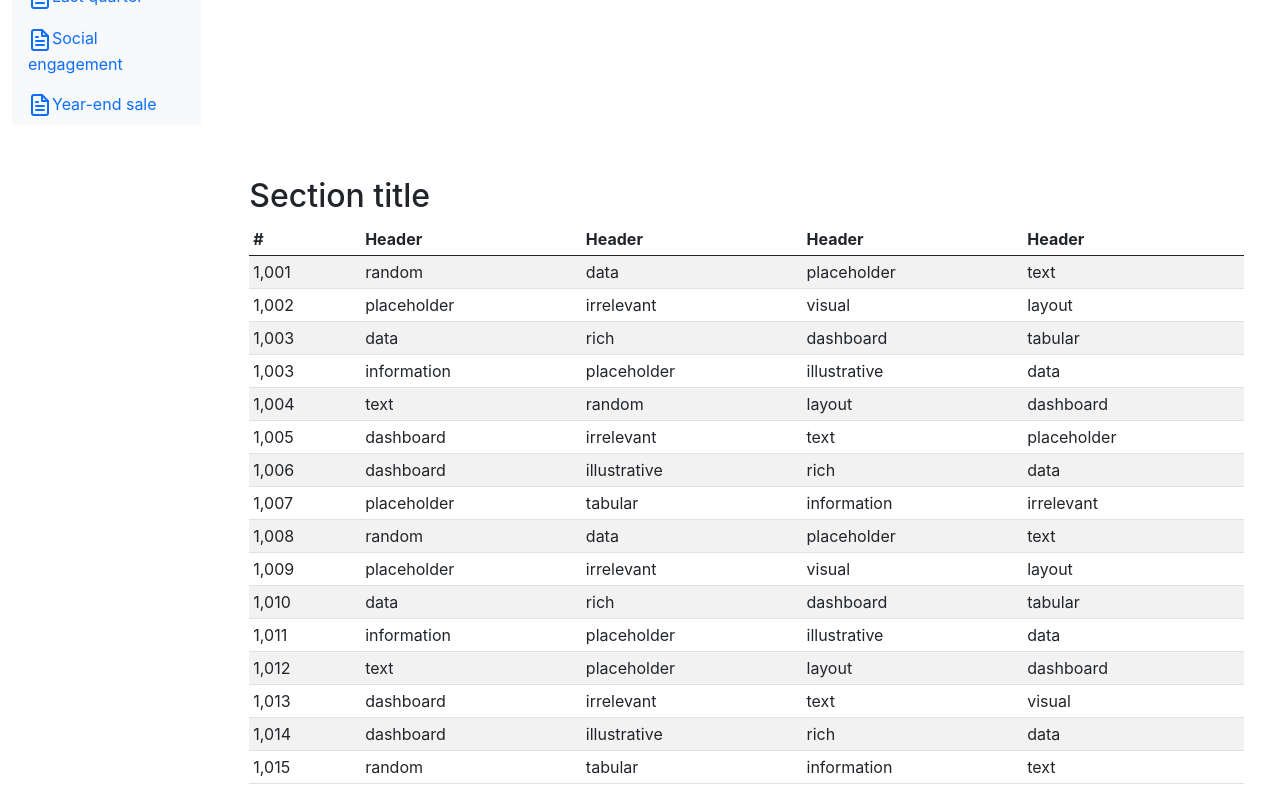
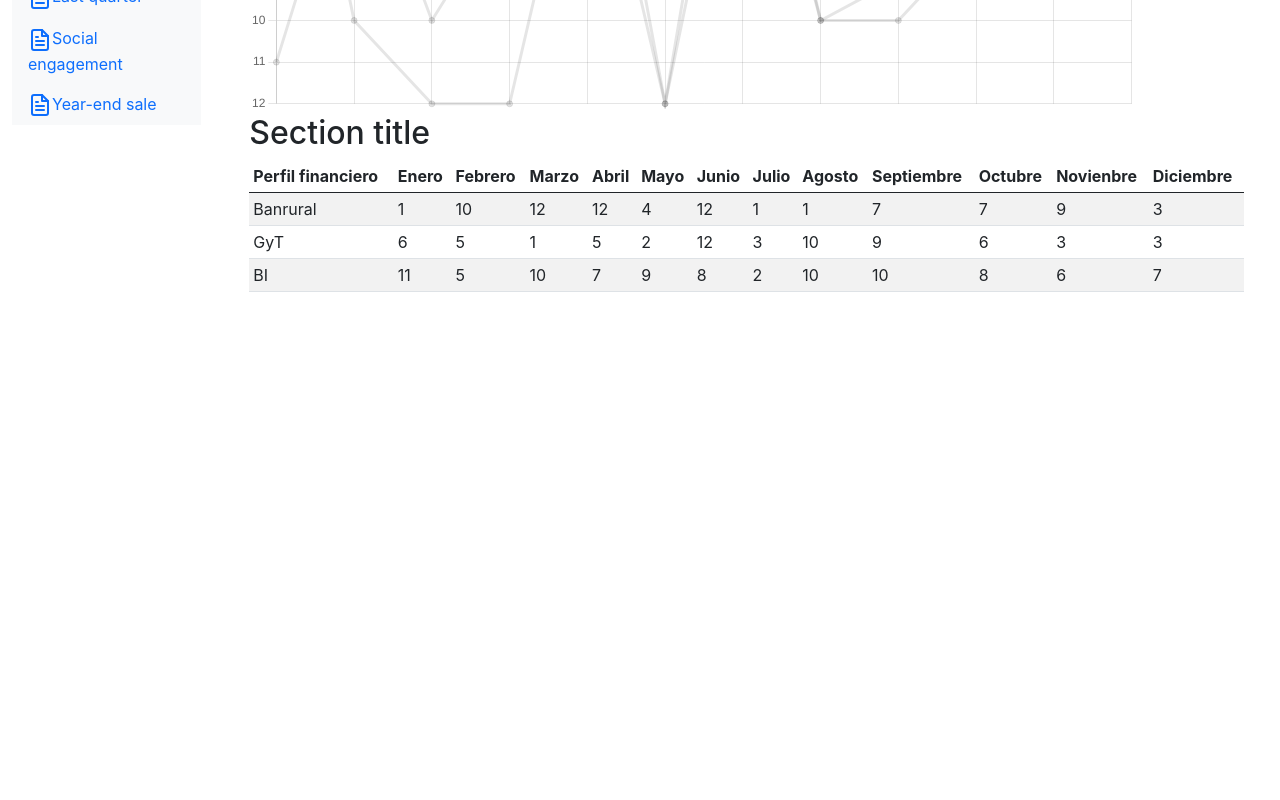
Before and after one commit to lcmr/ProyectoClaseBD2, a React (Create React App) app in the folder frontend/: page /tabla in a window 1280 px wide. Shown: the part 455-1255 px from the top of the page. After the commit the page ends 800 px from the top, so only its background shows below. Built offline with nearby package versions, Linux system fonts and the light colour scheme.

Commit message:
frontend - agrega componente de Tabla y Graph

```diff
--- a/frontend/public/index.html
+++ b/frontend/public/index.html
@@ -40,6 +40,7 @@
       integrity="sha384-gtEjrD/SeCtmISkJkNUaaKMoLD0//ElJ19smozuHV6z3Iehds+3Ulb9Bn9Plx0x4"
       crossorigin="anonymous"
     ></script>
+    <script src="https://cdn.jsdelivr.net/npm/chart.js@3.3.2/dist/chart.min.js"></script>
 
     <!--
       This HTML file is a template.
--- /dev/null
+++ b/frontend/src/components/Graph.jsx
@@ -0,0 +1,55 @@
+import { useEffect, useRef } from "react"
+
+import { MESES } from "../helpers/Variables"
+export default function Graph({ data }) {
+
+    const { from = 0, to = 11, bancos: datasets = [] } = data
+    const canvas_el = useRef(null)
+
+    const get_data = () => {
+        const labels = MESES.filter((item, index) => index >= from && index <= to);
+        return {
+            labels,
+            datasets
+        };
+    }
+
+    const get_config = () => {
+        return {
+            type: 'line',
+            data: get_data(),
+            options: {
+                scales: {
+                    y: {
+                        reverse: true,
+                        ticks: {
+                            // forces step size to be 50 units
+                            stepSize: 1
+                        }
+                    },
+                    x: {
+                        position: "top",
+                    },
+                }
+                , plugins: {
+                    legend: {
+                        position: "right"
+                    }
+                }
+            }
+        }
+    }
+
+    useEffect(() => {
+        console.log(data);
+        new window.Chart(canvas_el.current, get_config())
+    }, [])
+
+    return (
+        <div className="graph">
+            <div>
+                <canvas ref={canvas_el}></canvas>
+            </div>
+        </div>
+    )
+}
--- a/frontend/src/components/Main.jsx
+++ b/frontend/src/components/Main.jsx
@@ -1,158 +1,22 @@
+import { generate_data } from "../helpers/Generadores"
+import Graph from "./Graph"
+import Tabla from "./Tabla"
+
+const from = 0;
+const to = 11;
+const data = {
+    from
+    , to
+    , bancos: generate_data(from, to, "Banrural", "GyT", "BI")
+
+}
+
 export default function Main() {
     return (
         <main className="main  px-md-4">
-            <div className="chartjs-size-monitor">
-                <div className="chartjs-size-monitor-expand">
-                    <div className=""></div>
-                </div>
-                <div className="chartjs-size-monitor-shrink">
-                    <div className=""></div>
-                </div>
-            </div>
-            <div className="d-flex justify-content-between flex-wrap flex-md-nowrap align-items-center pt-3 pb-2 mb-3 border-bottom">
-                <h1 className="h2">Dashboard</h1>
-                <div className="btn-toolbar mb-2 mb-md-0">
-                    <div className="btn-group me-2">
-                        <button type="button" className="btn btn-sm btn-outline-secondary">Share</button>
-                        <button type="button" className="btn btn-sm btn-outline-secondary">Export</button>
-                    </div>
-                    <button type="button" className="btn btn-sm btn-outline-secondary dropdown-toggle">
-                        <svg xmlns="http://www.w3.org/2000/svg" width="24" height="24" viewBox="0 0 24 24" fill="none" stroke="currentColor" stroke-width="2" stroke-linecap="round" stroke-linejoin="round" className="feather feather-calendar"><rect x="3" y="4" width="18" height="18" rx="2" ry="2"></rect><line x1="16" y1="2" x2="16" y2="6"></line><line x1="8" y1="2" x2="8" y2="6"></line><line x1="3" y1="10" x2="21" y2="10"></line></svg>
-                        This week
-                    </button>
-                </div>
-            </div>
-
-            <canvas className="my-4 w-100 chartjs-render-monitor" id="myChart" width="1483" height="624" ></canvas>
-
+            <Graph data={data}></Graph>
             <h2>Section title</h2>
-            <div className="table-responsive">
-                <table className="table table-striped table-sm">
-                    <thead>
-                        <tr>
-                            <th>#</th>
-                            <th>Header</th>
-                            <th>Header</th>
-                            <th>Header</th>
-                            <th>Header</th>
-                        </tr>
-                    </thead>
-                    <tbody>
-                        <tr>
-                            <td>1,001</td>
-                            <td>random</td>
-                            <td>data</td>
-                            <td>placeholder</td>
-                            <td>text</td>
-                        </tr>
-                        <tr>
-                            <td>1,002</td>
-                            <td>placeholder</td>
-                            <td>irrelevant</td>
-                            <td>visual</td>
-                            <td>layout</td>
-                        </tr>
-                        <tr>
-                            <td>1,003</td>
-                            <td>data</td>
-                            <td>rich</td>
-                            <td>dashboard</td>
-                            <td>tabular</td>
-                        </tr>
-                        <tr>
-                            <td>1,003</td>
-                            <td>information</td>
-                            <td>placeholder</td>
-                            <td>illustrative</td>
-                            <td>data</td>
-                        </tr>
-                        <tr>
-                            <td>1,004</td>
-                            <td>text</td>
-                            <td>random</td>
-                            <td>layout</td>
-                            <td>dashboard</td>
-                        </tr>
-                        <tr>
-                            <td>1,005</td>
-                            <td>dashboard</td>
-                            <td>irrelevant</td>
-                            <td>text</td>
-                            <td>placeholder</td>
-                        </tr>
-                        <tr>
-                            <td>1,006</td>
-                            <td>dashboard</td>
-                            <td>illustrative</td>
-                            <td>rich</td>
-                            <td>data</td>
-                        </tr>
-                        <tr>
-                            <td>1,007</td>
-                            <td>placeholder</td>
-                            <td>tabular</td>
-                            <td>information</td>
-                            <td>irrelevant</td>
-                        </tr>
-                        <tr>
-                            <td>1,008</td>
-                            <td>random</td>
-                            <td>data</td>
-                            <td>placeholder</td>
-                            <td>text</td>
-                        </tr>
-                        <tr>
-                            <td>1,009</td>
-                            <td>placeholder</td>
-                            <td>irrelevant</td>
-                            <td>visual</td>
-                            <td>layout</td>
-                        </tr>
-                        <tr>
-                            <td>1,010</td>
-                            <td>data</td>
-                            <td>rich</td>
-                            <td>dashboard</td>
-                            <td>tabular</td>
-                        </tr>
-                        <tr>
-                            <td>1,011</td>
-                            <td>information</td>
-                            <td>placeholder</td>
-                            <td>illustrative</td>
-                            <td>data</td>
-                        </tr>
-                        <tr>
-                            <td>1,012</td>
-                            <td>text</td>
-                            <td>placeholder</td>
-                            <td>layout</td>
-                            <td>dashboard</td>
-                        </tr>
-                        <tr>
-                            <td>1,013</td>
-                            <td>dashboard</td>
-                            <td>irrelevant</td>
-                            <td>text</td>
-                            <td>visual</td>
-                        </tr>
-                        <tr>
-                            <td>1,014</td>
-                            <td>dashboard</td>
-                            <td>illustrative</td>
-                            <td>rich</td>
-                            <td>data</td>
-                        </tr>
-                        <tr>
-                            <td>1,015</td>
-                            <td>random</td>
-                            <td>tabular</td>
-                            <td>information</td>
-                            <td>text</td>
-                        </tr>
-                    </tbody>
-                </table>
-            </div>
+            <Tabla data={data}></Tabla>
         </main>
     )
 }
--- /dev/null
+++ b/frontend/src/components/Tabla.jsx
@@ -0,0 +1,40 @@
+import { MESES } from "../helpers/Variables";
+
+export default function Tabla({ data = {} }) {
+
+    const { from = 0, to = 11, bancos: datasets = [] } = data
+
+
+    const meses = MESES.filter((item, index) => index >= from && index <= to)
+
+    return (
+        <div className="tabla">
+            <div className="table-responsive">
+                <table className="table table-striped table-sm">
+                    <thead>
+                        <tr>
+                            <th>Perfil financiero</th>
+                            {meses.map(item => <th>{item}</th>)}
+                        </tr>
+                    </thead>
+                    <tbody>
+                        {datasets.map(item => <ItemTabla data={item}></ItemTabla>)}
+                    </tbody>
+                </table>
+            </div>
+        </div>
+    )
+}
+
+
+
+export function ItemTabla({ data }) {
+
+    const { label = "", data: meses } = data;
+    return (
+        <tr>
+            <td>{label}</td>
+            {meses.map(item => <td>{item}</td>)}
+        </tr>
+    )
+}
--- /dev/null
+++ b/frontend/src/helpers/Generadores.js
@@ -0,0 +1,24 @@
+
+const random = (length, from) => Math.floor(Math.random() * length + from)
+const numbers = (from, to) => {
+    const l = []
+    for (let index = from; index <= to; index++) {
+        l.push(random(to - from + 1, from + 1))
+    }
+    return l;
+}
+
+const generate_data = (from = 0, to = 11, ...names) => {
+    return names.map(item => {
+        return {
+            label: item,
+            data: numbers(from, to),
+        }
+    });
+}
+
+
+
+export {
+    generate_data, random, numbers,
+}
--- /dev/null
+++ b/frontend/src/helpers/Variables.js
@@ -0,0 +1,18 @@
+const MESES = [
+    "Enero",
+    "Febrero",
+    "Marzo",
+    "Abril",
+    "Mayo",
+    "Junio",
+    "Julio",
+    "Agosto",
+    "Septiembre",
+    "Octubre",
+    "Novienbre",
+    "Diciembre",
+]
+
+export {
+    MESES
+};
```
